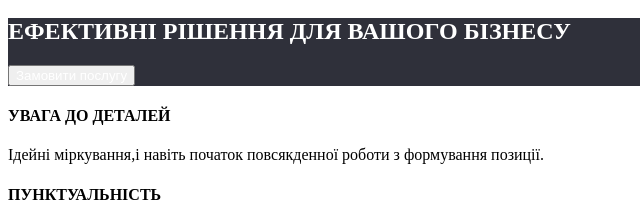
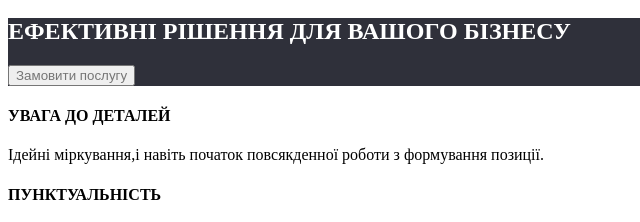
Before and after one commit to Dima-kun/webstudio, a plain HTML site: page index.html in a window 1280 px wide. Shown: the part 138-360 px from the top of the page, 0-640 px from the left. Drawn offline with Linux system fonts and the light colour scheme.

Commit message:
сhanges

```diff
--- a/css/style.css
+++ b/css/style.css
@@ -38,5 +38,5 @@
 }
 
 .button {
-    color: var(--white-color)!important;
+    color: var(--gray-color)!important;
 }
```
